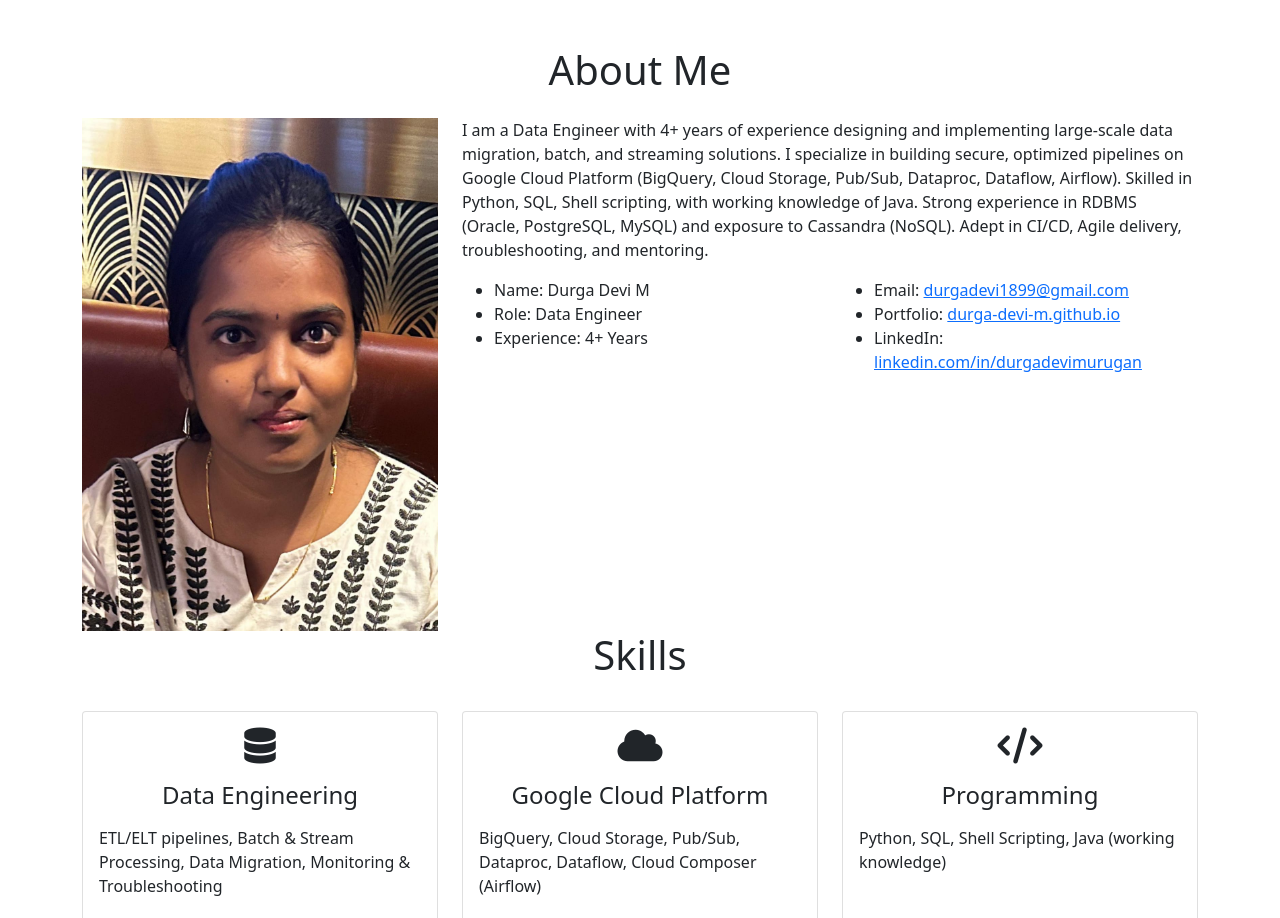
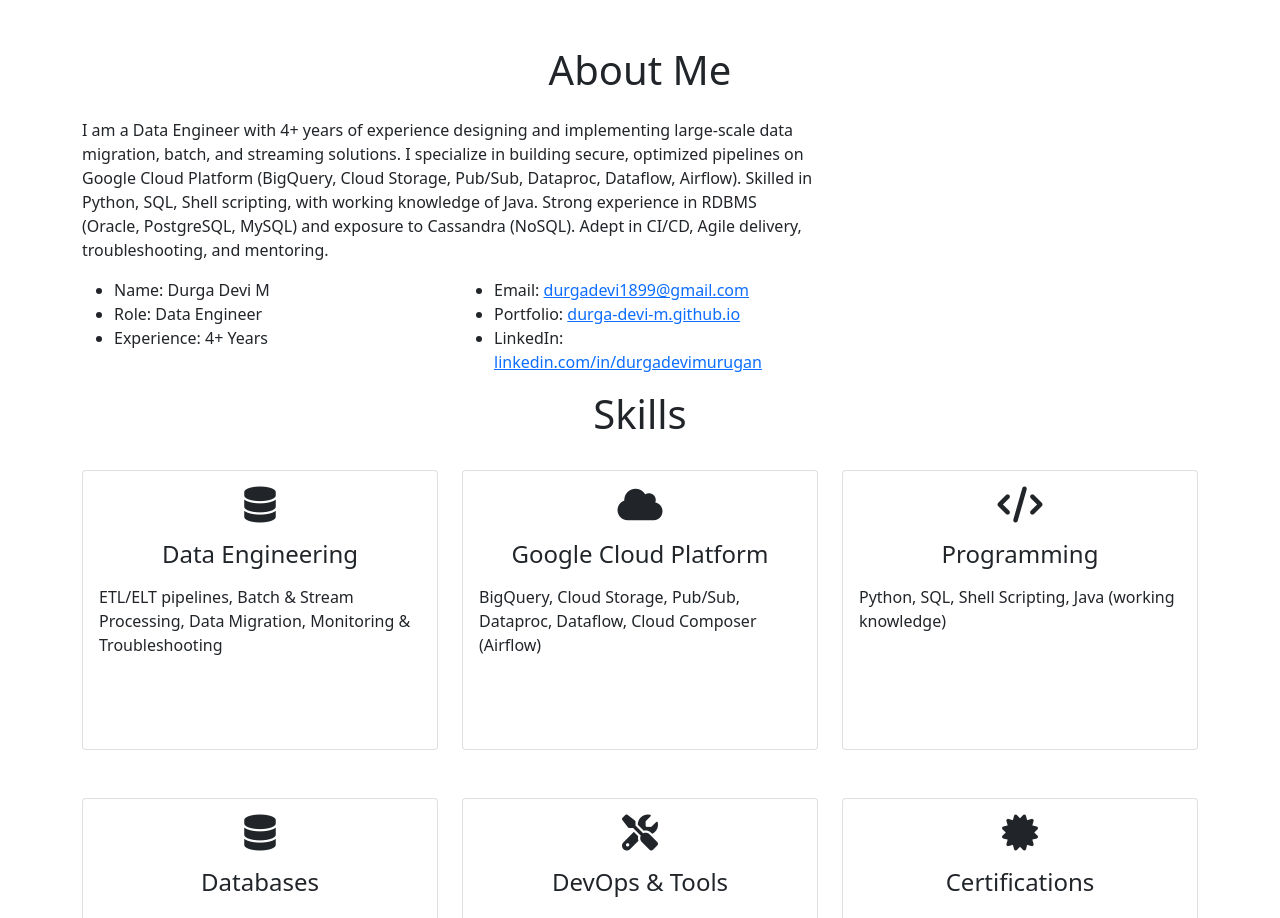
Before and after one commit to Durga-devi-m/Durga-devi-m.github.io, a plain HTML site: page index.html in a window 1280 px wide. Shown: the part 802-1720 px from the top of the page. Drawn offline with nearby package versions, Linux system fonts and the light colour scheme.

Commit message:
Update index.html

```diff
--- a/index.html
+++ b/index.html
@@ -62,10 +62,6 @@
         <div class="container mt-4 pt-4">
             <h1 class="text-center">About Me</h1>
             <div class="row mt-4">
-                <div class="col-lg-4">
-                    <img src="images/durga.jpeg" class="imageAboutPage" alt="Durga Devi">
-                </div>
-
                 <div class="col-lg-8">
                     <p>
                         I am a Data Engineer with 4+ years of experience designing and implementing
```
